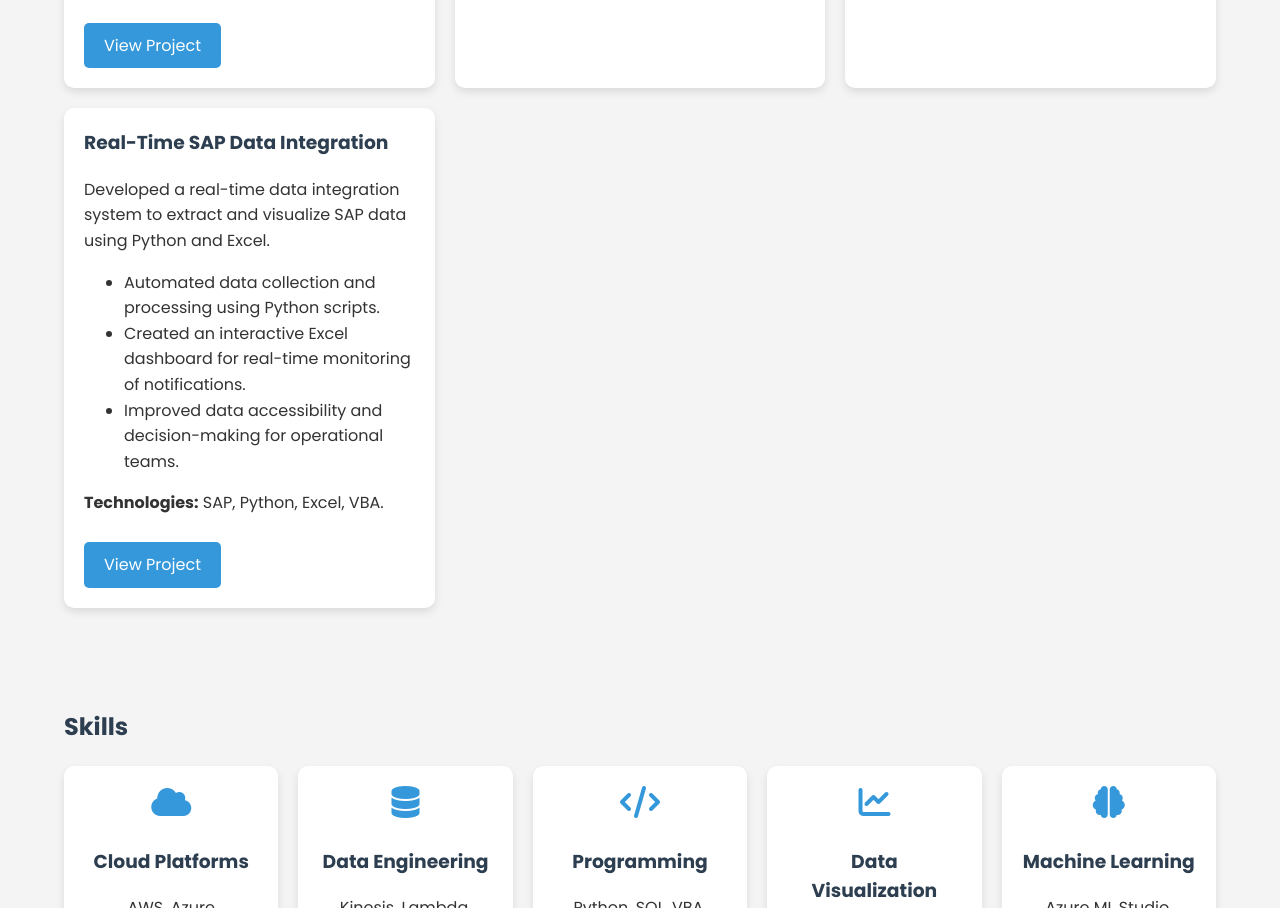
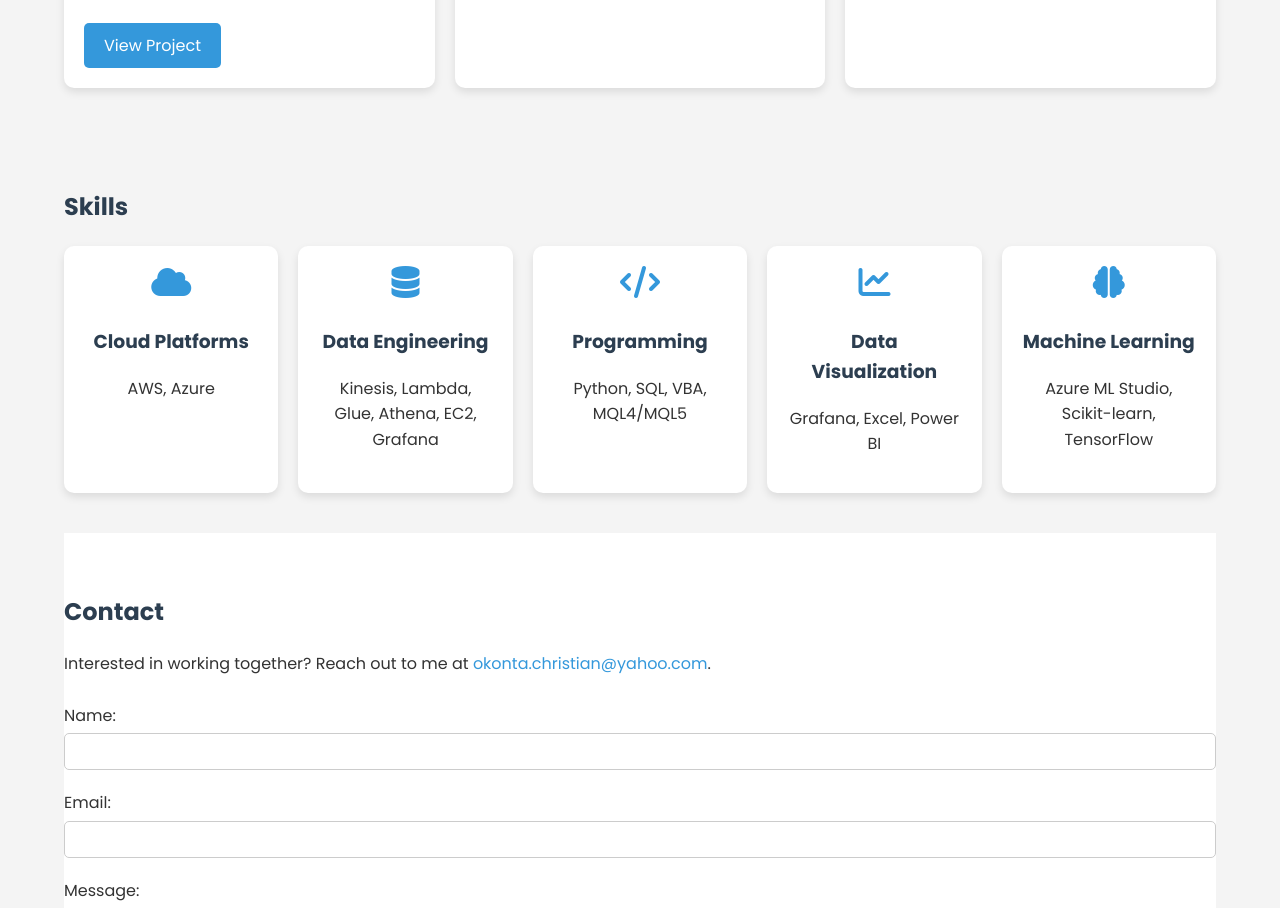
Before and after one commit to chrisdgenius/data-engineering-portfolio, a plain HTML site: page index.html in a window 1280 px wide. Shown: the part 1144-2052 px from the top of the page. Drawn offline with Linux system fonts and the light colour scheme.

Commit message:
Update index.html

```diff
--- a/index.html
+++ b/index.html
@@ -7,7 +7,7 @@
   <link rel="stylesheet" href="style.css">
   <link href="https://fonts.googleapis.com/css2?family=Poppins:wght@400;500;700&display=swap" rel="stylesheet">
   <link rel="stylesheet" href="https://cdnjs.cloudflare.com/ajax/libs/font-awesome/6.0.0/css/all.min.css">
-    <link rel="icon" href="https://raw.githubusercontent.com/chrisdgenius/data-engineering-portfolio/assets/profile.jpg" type="image/png">
+    <link rel="icon" href="https://raw.githubusercontent.com/chrisdgenius/data-engineering-portfolio/main/assets/profile.jpg" type="image/png">
 
 </head>
 <body>
@@ -50,7 +50,7 @@
           <li>Reduced AWS Athena query costs by 30% through infrastructure optimization.</li>
         </ul>
         <p><strong>Technologies:</strong> AWS (Kinesis, Lambda, Glue, EC2, Athena), Grafana, Python.</p>
-        <a href="projects/monitron.md" class="btn">View Project</a>
+        <a href="https://medium.com/@okonta.christian/a-multi-hat-journey-to-condition-monitoring-and-predictive-maintenance-with-amazon-monitron-1167607bea3c" class="btn">View Project</a>
       </div>
 
       <div class="project-card">
@@ -81,19 +81,6 @@
         <a href="projects/ml-trading.md" class="btn">View Project</a>
       </div>
 
-      <div class="project-card">
-        <h3>Real-Time SAP Data Integration</h3>
-        <p>
-          Developed a real-time data integration system to extract and visualize SAP data using Python and Excel.
-        </p>
-        <ul>
-          <li>Automated data collection and processing using Python scripts.</li>
-          <li>Created an interactive Excel dashboard for real-time monitoring of notifications.</li>
-          <li>Improved data accessibility and decision-making for operational teams.</li>
-        </ul>
-        <p><strong>Technologies:</strong> SAP, Python, Excel, VBA.</p>
-        <a href="projects/sap-notifications.md" class="btn">View Project</a>
-      </div>
 
     </div>
   </section>
```
